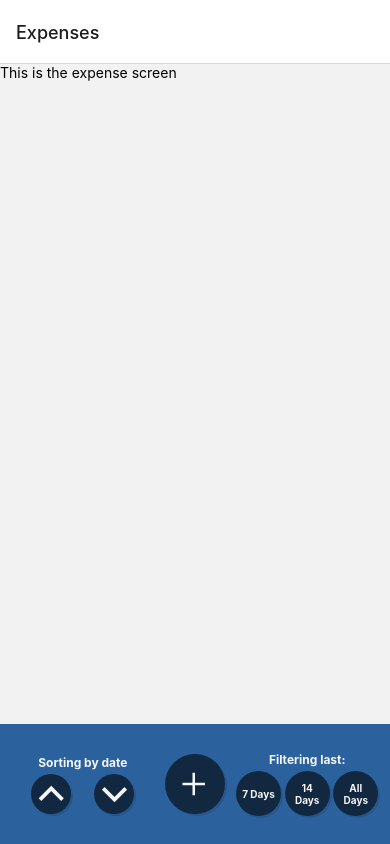
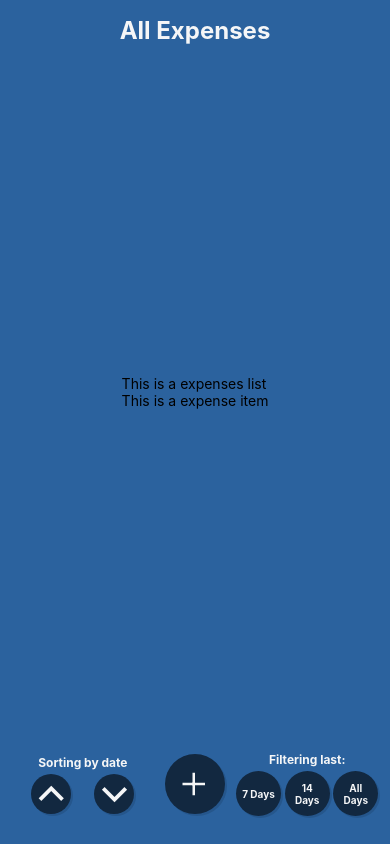
Before and after one commit to Consciously/con-expense-tracker, a React Native app: screen /TabScreens in a window 390 px wide. Built offline with nearby package versions, Linux system fonts and the light colour scheme.

Commit message:
create custom header and layout component

```diff
--- a/App.js
+++ b/App.js
@@ -1,11 +1,16 @@
 import { NavigationContainer } from '@react-navigation/native';
 import StackScreens from './screens/StackScreens';
+import { StatusBar } from 'expo-status-bar';
+import { SafeAreaProvider } from 'react-native-safe-area-context';
 
 const App = () => {
 	return (
-		<NavigationContainer>
-			<StackScreens />
-		</NavigationContainer>
+		<SafeAreaProvider>
+			<StatusBar style='light' />
+			<NavigationContainer>
+				<StackScreens />
+			</NavigationContainer>
+		</SafeAreaProvider>
 	);
 };
 export default App;
--- /dev/null
+++ b/components/expenses/ExpenseItem.js
@@ -0,0 +1,11 @@
+import { Text, View } from 'react-native';
+
+const ExpenseItem = () => {
+	return (
+		<View>
+			<Text>This is a expense item</Text>
+		</View>
+	);
+};
+
+export default ExpenseItem;
--- /dev/null
+++ b/components/expenses/ExpensesList.js
@@ -0,0 +1,13 @@
+import { Text, View } from 'react-native';
+import ExpenseItem from './ExpenseItem';
+
+const ExpensesList = () => {
+	return (
+		<View>
+			<Text>This is a expenses list</Text>
+			<ExpenseItem />
+		</View>
+	);
+};
+
+export default ExpensesList;
--- /dev/null
+++ b/components/ui/Layout.js
@@ -0,0 +1,17 @@
+import { StyleSheet, View } from 'react-native';
+import { colors } from '../../utils/colors';
+
+const Layout = ({ children }) => {
+	return <View style={styles.expensesContainer}>{children}</View>;
+};
+
+export default Layout;
+
+const styles = StyleSheet.create({
+	expensesContainer: {
+		flex: 1,
+		justifyContent: 'center',
+		alignItems: 'center',
+		backgroundColor: colors.primaryShades.primary500
+	}
+});
--- a/screens/TabScreens.js
+++ b/screens/TabScreens.js
@@ -1,22 +1,80 @@
+import { StyleSheet, View, Text } from 'react-native';
+import { SafeAreaView } from 'react-native-safe-area-context';
 import { createBottomTabNavigator } from '@react-navigation/bottom-tabs';
-import ExpenseScreen from './expenses/ExpenseScreen';
-import Last7DaysExpenseScreen from './expenses/Last7DaysExpenseScreen';
-import Last14DaysExpenseScreen from './expenses/Last14DaysExpenseScreen';
+import ExpensesScreen from './expenses/ExpensesScreen';
+import Last7DaysExpensesScreen from './expenses/Last7DaysExpensesScreen';
+import Last14DaysExpensesScreen from './expenses/Last14DaysExpensesScreen';
 import CustomTabBar from '../components/ui/CustomTabBar';
+import { colors } from '../utils/colors';
 
 const Tab = createBottomTabNavigator();
 
+const HeaderTabBar = ({ title, style }) => {
+	return (
+		<View style={style}>
+			<Text style={styles.headerText}>{title}</Text>
+		</View>
+	);
+};
+
 const TabScreens = () => {
 	return (
-		<Tab.Navigator tabBar={() => <CustomTabBar />}>
-			<Tab.Screen name='Expenses' component={ExpenseScreen} />
-			<Tab.Screen name='Last7DaysExpenses' component={Last7DaysExpenseScreen} />
-			<Tab.Screen
-				name='Last14DaysExpenses'
-				component={Last14DaysExpenseScreen}
-			/>
-		</Tab.Navigator>
+		<SafeAreaView style={styles.container}>
+			<Tab.Navigator
+				tabBar={() => <CustomTabBar />}
+				screenOptions={{
+					headerStyle: styles.headerContainer,
+					header: ({ options: { title, headerStyle } }) => (
+						<HeaderTabBar title={title} style={headerStyle} />
+					)
+				}}
+			>
+				<Tab.Screen
+					name='Expenses'
+					component={ExpensesScreen}
+					options={{
+						title: 'All Expenses'
+					}}
+				/>
+				<Tab.Screen
+					name='Last7DaysExpenses'
+					component={Last7DaysExpensesScreen}
+					options={{
+						title: 'Last 7 Days'
+					}}
+				/>
+				<Tab.Screen
+					name='Last14DaysExpenses'
+					component={Last14DaysExpensesScreen}
+					options={{
+						title: 'Last 14 Days'
+					}}
+				/>
+			</Tab.Navigator>
+		</SafeAreaView>
 	);
 };
 
 export default TabScreens;
+
+const styles = StyleSheet.create({
+	container: {
+		flex: 1,
+		backgroundColor: colors.primaryShades.primary500
+	},
+	headerContainer: {
+		flexDirection: 'row',
+		height: 60,
+		backgroundColor: colors.primaryShades.primary500,
+		elevation: 0,
+		shadowOpacity: 0,
+		justifyContent: 'center',
+		alignItems: 'center'
+	},
+	headerText: {
+		color: colors.grayShades.gray50,
+		textAlign: 'center',
+		fontWeight: 'bold',
+		fontSize: 24
+	}
+});
--- a/screens/expenses/ExpenseScreen.js
+++ /dev/null
@@ -1,11 +0,0 @@
-import { Text, View } from 'react-native';
-
-const ExpenseScreen = () => {
-	return (
-		<View>
-			<Text>This is the expense screen</Text>
-		</View>
-	);
-};
-
-export default ExpenseScreen;
--- /dev/null
+++ b/screens/expenses/ExpensesScreen.js
@@ -0,0 +1,12 @@
+import ExpensesList from '../../components/expenses/ExpensesList';
+import Layout from '../../components/ui/Layout';
+
+const ExpensesScreen = () => {
+	return (
+		<Layout>
+			<ExpensesList />
+		</Layout>
+	);
+};
+
+export default ExpensesScreen;
--- a/screens/expenses/Last14DaysExpenseScreen.js
+++ b/screens/expenses/Last14DaysExpensesScreen.js
@@ -1,10 +1,11 @@
 import { Text, View } from 'react-native';
+import Layout from '../../components/ui/Layout';
 
 const Last14DaysExpenseScreen = () => {
 	return (
-		<View>
+		<Layout>
 			<Text>This is the last 14 days expense screen</Text>
-		</View>
+		</Layout>
 	);
 };
 
--- a/screens/expenses/Last7DaysExpenseScreen.js
+++ b/screens/expenses/Last7DaysExpensesScreen.js
@@ -1,10 +1,11 @@
 import { Text, View } from 'react-native';
+import Layout from '../../components/ui/Layout';
 
 const Last7DaysExpenseScreen = () => {
 	return (
-		<View>
+		<Layout>
 			<Text>This is the last 7 days expense screen</Text>
-		</View>
+		</Layout>
 	);
 };
 
```
Also changed, not shown: data/expenseData.js (added, +72 -0 lines).
